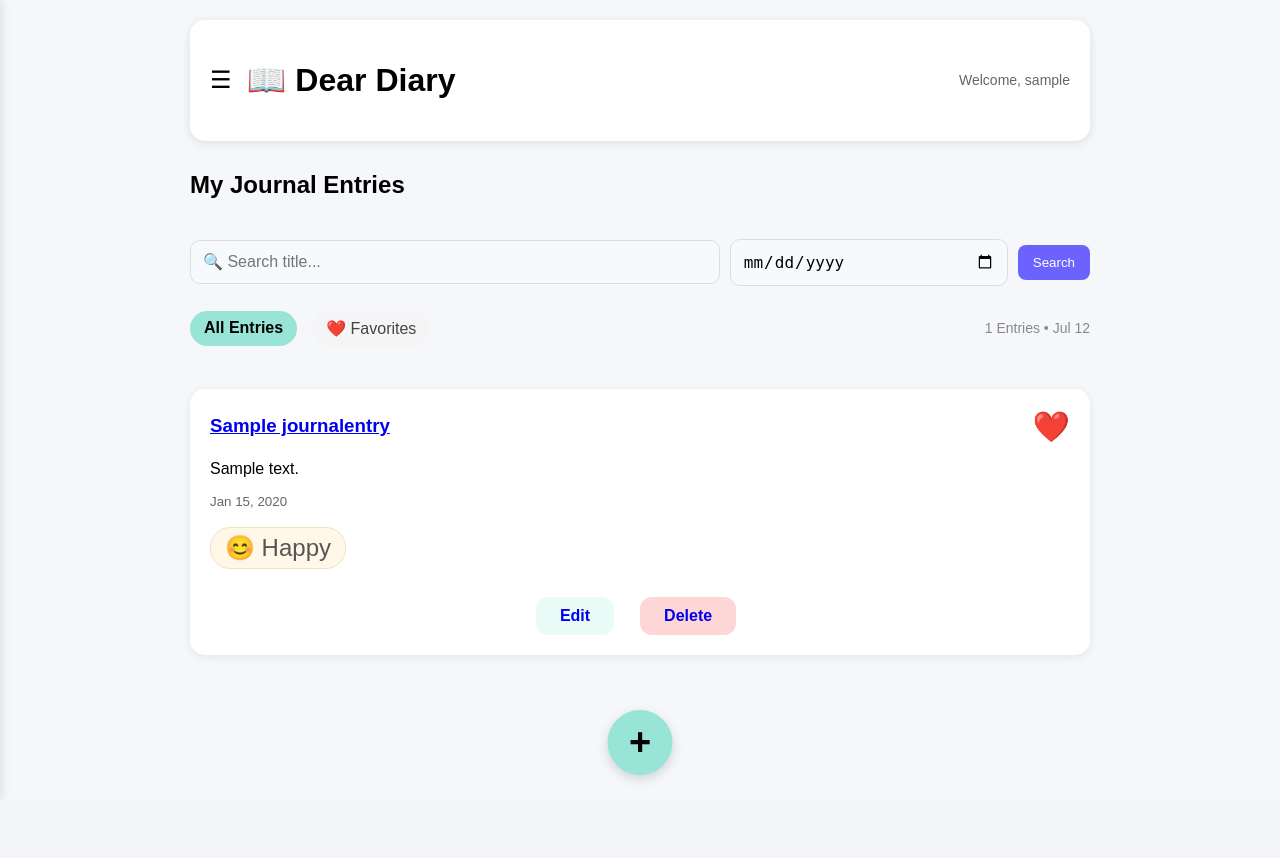
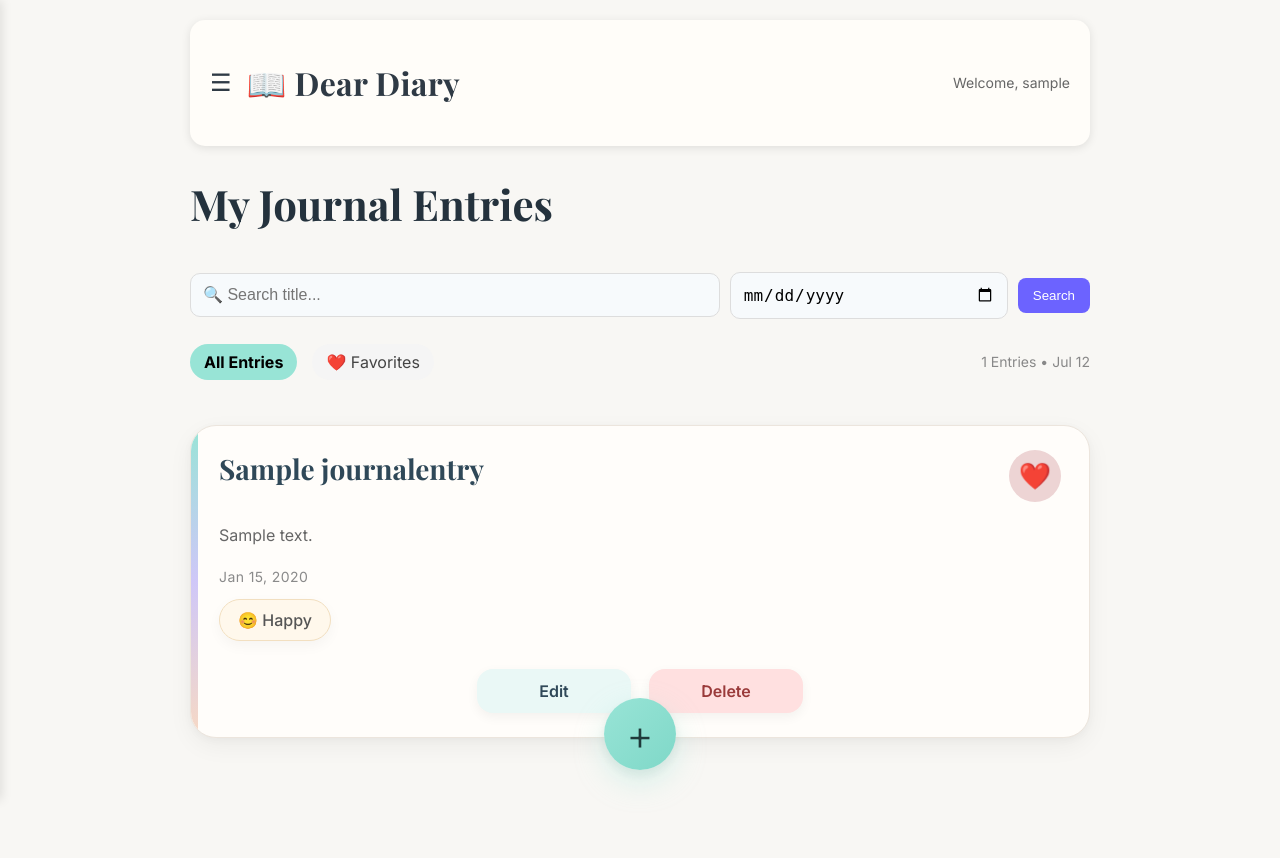
Before and after one commit to saha-tithi/Dear_Diary, a Django app: page / in a window 1280 px wide. Before the commit the page ends 792 px from the top, so only its background shows below. Run offline with Django 5.2, Linux system fonts and the light colour scheme; a user stored in the database is signed in; tables that the repository leaves empty hold one stand-in row (values such as "Sample post").

Commit message:
polishing UI homepage

```diff
--- /dev/null
+++ b/journal/static/css/home.css
@@ -0,0 +1,299 @@
+.entry-header{
+    display:flex !important;
+    justify-content:space-between !important;
+    align-items:center !important;
+    width:100%;
+}
+
+.entry-header h3{
+    margin:0;
+    flex:1;
+}
+/*home page entry cards*/
+
+.entry-card{
+
+    position:relative;
+
+    background:#fffdfa;
+
+    padding: 24px 28px;
+
+    margin-bottom:20px;
+
+    border-radius:26px;
+
+    border:1px solid #ece5dd;
+
+    box-shadow:
+
+        0 8px 24px rgba(0,0,0,.05),
+
+        0 2px 8px rgba(0,0,0,.03);
+
+    transition:.35s ease;
+
+    overflow:hidden;
+
+}
+.entry-card:hover{
+
+    transform:translateY(-6px);
+
+    box-shadow:
+
+        0 20px 40px rgba(0,0,0,.08),
+
+        0 5px 12px rgba(0,0,0,.04);
+
+}
+.entry-card h3{
+
+    margin:0 0 14px;
+
+    font-family:'Playfair Display', serif;
+
+    font-size:28px;
+
+    font-weight:700;
+
+    line-height:1.3;
+    position: relative;
+    display: inline-block;
+
+}
+.entry-card::before{
+
+    content:"";
+
+    position:absolute;
+
+    top:0;
+
+    left:0;
+
+    width:7px;
+
+    height:100%;
+
+    background:linear-gradient(
+
+        to bottom,
+
+        #98e4d6,
+
+        #cfc7f8,
+
+        #f7d9c4
+
+    );
+
+}
+
+.entry-card p{
+
+    font-size:16px;
+
+    line-height:1.9;
+
+    color:#666;
+
+    margin:18px 0;
+
+}
+
+.title-link{
+
+    color:#2F4858;
+
+    text-decoration:none;
+
+    transition:.25s;
+
+}
+
+.title-link:hover{
+
+    color:#5E8B7E;
+
+}
+.entry-date{
+
+    display:block;
+
+    margin-top:16px;
+
+    color:#8a8a8a;
+
+    font-size:14px;
+
+    letter-spacing:.4px;
+
+}
+.mood-badge{
+
+    display:inline-flex;
+
+    align-items:center;
+
+    gap:10px;
+
+    padding:10px 18px;
+
+    margin-top:14px;
+
+    border-radius:999px;
+
+    background:#FFF8EC;
+
+    border:1px solid #F2DFC0;
+
+    box-shadow:0 5px 14px rgba(0,0,0,.04);
+
+    font-size:16px;
+
+    font-weight:500;
+
+    color:#555;
+
+}
+.btn-small{
+
+    display:inline-flex;
+
+    align-items:center;
+
+    justify-content:center;
+
+    min-width:110px;
+
+    padding:12px 22px;
+
+    border-radius:16px;
+
+    text-decoration:none;
+
+    font-weight:600;
+
+    transition:.25s;
+
+    box-shadow:0 4px 12px rgba(0, 0, 0,.05);
+
+}
+
+
+.btn-small:not(.danger){
+
+    background:#EAF8F6;
+
+    color:#2F4858;
+
+}
+.danger{
+
+    background:#FFE0E0;
+
+    color:#9A3A3A;
+
+}
+
+.btn-small:hover{
+
+    transform:translateY(-3px);
+
+    box-shadow:0 10px 18px rgba(0,0,0,.08);
+
+}
+/*favourite button*/
+
+.favorite-btn{
+
+    width:52px;
+
+    height:52px;
+
+    display:flex;
+
+    justify-content:center;
+
+    align-items:center;
+
+    border-radius:50%;
+
+    background:#edd4d4;
+
+    text-decoration:none;
+
+    font-size:26px;
+
+    transition:.25s;
+
+}
+.favorite-btn:hover{
+
+    transform:scale(1.15);
+
+    background:#cc4c4c;
+
+}
+/*search Homepage*/
+.search-form{
+    display:flex;
+    gap:10px;
+    align-items:center;
+    margin-bottom:20px;
+}
+
+.search-form input[type="text"]{
+    flex:2;
+}
+
+.search-form input[type="date"]{
+    flex:1;
+}
+
+.search-form button{
+    width:auto;
+    white-space:nowrap;
+}
+
+
+
+.actions{
+    display:flex;
+
+    justify-content:center;
+
+    align-items:center;
+
+    gap:18px;
+
+    margin-top:28px;
+
+}
+.filter-links{
+    display:flex;
+    gap: 15px;
+    margin:25px 0;
+}
+.filter-links a{
+    text-decoration:none;
+    color:#444;
+    padding:8px 14px;
+    border-radius:20px;
+    background:#f5f5f5;
+}
+
+.active-filter{
+    background:#98e4d6 !important;
+    color:black !important;
+    font-weight:bold;
+}
+
+.entry-count{
+    margin-left:auto;
+    color:#888;
+    font-size:14px;
+    display:flex;
+    align-items:center;
+}
--- a/journal/static/css/style.css
+++ b/journal/static/css/style.css
@@ -1,7 +1,8 @@
 body{
     margin:0;
-    font-family:Arial, sans-serif;
-    background:#f5f7fa;
+    font-family:'Inter', sans-serif;
+    background:#F8F7F4;
+    color:#2F3A45;
 }
 
 .container{
@@ -12,7 +13,7 @@ body{
 }
 
 header{
-    background:white;
+    background:#FFFDF9;
     padding:20px;
     margin-top:20px;
     margin-bottom: 30px;
@@ -44,7 +45,7 @@ button:hover{
 }
 
 .card{
-    background:white;
+    background:#FFFDF9;
     padding:20px;
     margin-top:20px;
     border-radius:15px;
@@ -57,30 +58,64 @@ button:hover{
     margin-bottom:20px;
 }
 
-.entry-card{
-    background:white;
-    padding:20px;
-    border-radius:15px;
-    margin-bottom:15px;
-    box-shadow:0 2px 8px rgba(0,0,0,0.08);
-}
 
-.entry-card h3{
-    margin-bottom:10px;
-}
+/*floating button*/
+.floating-btn{
 
-.actions{
+    position:fixed;
+
+    bottom:30px;
+
+    left:50%;
+
+    transform:translateX(-50%);
+
+    width:72px;
+
+    height:72px;
+
+    border-radius:50%;
+
+    background:linear-gradient(
+        135deg,
+        #98E4D6,
+        #7FD8C8
+    );
+
+    color:#1F3A3A;
+
     display:flex;
 
     justify-content:center;
 
     align-items:center;
 
-    gap:18px;
+    text-decoration:none;
 
-    margin-top:28px;
+    font-size:42px;
+
+    font-weight:300;
+
+    box-shadow:
+
+        0 12px 30px rgba(152,228,214,.35),
+
+        0 5px 12px rgba(0,0,0,.08);
+
+    transition:.3s;
+
+    z-index:999;
 
 }
+
+
+
+
+
+
+
+
+
 
 .btn{
     text-decoration:none;
@@ -90,26 +125,10 @@ button:hover{
     border-radius:10px;
 }
 
-.btn-small{
-    text-decoration:none;
-    background:#eafaf7;
-    margin-right:8px;
-    display:inline-block;
-    padding:10px 24px;
-    border-radius:12px;
-    font-weight:600;
-    transition:.25s;
 
-}
 
-.danger{
-    background:#ffd6d6;
-}
-.entry-date{
-    color:#666;
-    display:block;
-    margin-bottom:10px;
-}
+
+
 
 form p{
     margin-bottom:15px;
@@ -163,44 +182,22 @@ label{
 h2{
     margin-top:0;
     margin-bottom:20px;
+    font-family:'Playfair Display', serif;
+
+    font-size:42px;
+
+    font-weight:700;
+
+    color:#24323d;
 }
 
-.entry-header{
-    display:flex !important;
-    justify-content:space-between !important;
-    align-items:center !important;
-    width:100%;
-}
 
-.entry-header h3{
-    margin:0;
-    flex:1;
-}
 
-.favorite-btn{
-    margin-left:auto;
-    font-size:30px;
-    flex-shrink:0;
-    text-decoration:none;
-}
-.filter-links{
-    display:flex;
-    gap: 15px;
-    margin:25px 0;
-}
-.filter-links a{
-    text-decoration:none;
-    color:#444;
-    padding:8px 14px;
-    border-radius:20px;
-    background:#f5f5f5;
-}
 
-.active-filter{
-    background:#98e4d6 !important;
-    color:black !important;
-    font-weight:bold;
-}
+
+
+
+
 .top-header{
     display:flex;
     justify-content:space-between;
@@ -212,6 +209,16 @@ h2{
     align-items:center;
     gap:15px;
 }
+.logo-section h1,
+.logo-section h2,
+.logo-section .logo-title{
+
+    font-family:'Playfair Display', serif;
+    font-weight:700;
+    letter-spacing:.3px;
+
+}
+
 
 .menu-icon{
     font-size:24px;
@@ -245,25 +252,8 @@ h2{
 .sidebar a:hover{
     color:black;
 }
-.search-form{
-    display:flex;
-    gap:10px;
-    align-items:center;
-    margin-bottom:20px;
-}
 
-.search-form input[type="text"]{
-    flex:2;
-}
 
-.search-form input[type="date"]{
-    flex:1;
-}
-
-.search-form button{
-    width:auto;
-    white-space:nowrap;
-}
 .journal-section{
      padding:22px 26px;
 
@@ -297,43 +287,8 @@ h2{
 .logout-btn:hover{
     background:#eeeeee;
 }
-.floating-btn{
-    position:fixed;
-    bottom:25px;
-    left:50%;
-    transform:translateX(-50%);
 
-    width:65px;
-    height:65px;
 
-    background:#98e4d6;
-    color:black;
-
-    border-radius:50%;
-
-    display:flex;
-    justify-content:center;
-    align-items:center;
-
-    text-decoration:none;
-    font-size:38px;
-    font-weight:bold;
-
-    box-shadow:0 4px 12px rgba(0,0,0,0.15);
-
-    z-index:999;
-}
-
-.floating-btn:hover{
-    transform:translateX(-50%) scale(1.05);
-}
-.entry-count{
-    margin-left:auto;
-    color:#888;
-    font-size:14px;
-    display:flex;
-    align-items:center;
-}
 
 
 /* ---------- Authentication Pages ---------- */
@@ -856,39 +811,7 @@ h2{
 
 
 }
-.mood-badge{
 
-    display:inline-block;
-
-    margin-top:8px;
-
-    padding:6px 14px;
-
-    background:#fff8e8;
-
-    border-radius:20px;
-
-    font-size:14px;
-
-    color:#555;
-
-    border:1px solid #f1e4c3;
-
-}
-
-.song-help{
-
-    display:block;
-
-    margin-top:8px;
-
-    color:#888;
-
-    font-size:13px;
-
-    font-style:italic;
-
-}
 
 #memory_song{
 
--- a/journal/templates/base.html
+++ b/journal/templates/base.html
@@ -4,8 +4,14 @@
 <html>
 <head>
     <title>Dear Diary</title>
+<!-- Google Fonts -->
+<link rel="preconnect" href="https://fonts.googleapis.com">
+<link rel="preconnect" href="https://fonts.gstatic.com" crossorigin>
 
+<link href="https://fonts.googleapis.com/css2?family=Inter:wght@300;400;500;600;700&family=Playfair+Display:wght@600;700&display=swap" rel="stylesheet">
 <link rel="stylesheet" href="{% static 'css/style.css' %}">
+{% block extra_css %}
+{% endblock %}
 </head>
 <body>
 <div id="sidebar" class="sidebar">
--- a/journal/templates/entry_list.html
+++ b/journal/templates/entry_list.html
@@ -1,9 +1,9 @@
 {% extends 'base.html' %}
 {% load static %}
-
 {% block extra_css %}
 <link rel="stylesheet" href="{% static 'css/home.css' %}">
 {% endblock %}
+
 
 
 {% block content %}
```
